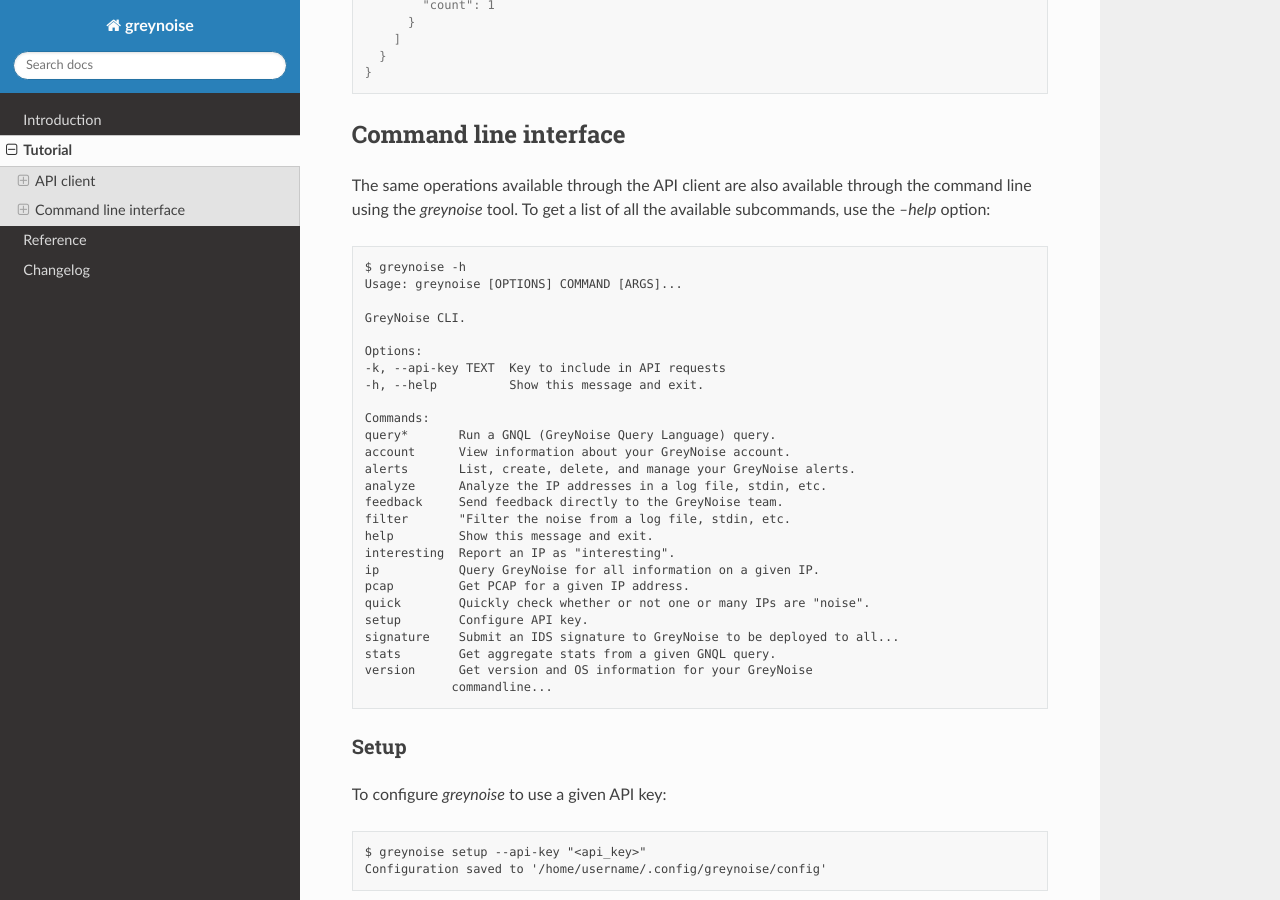
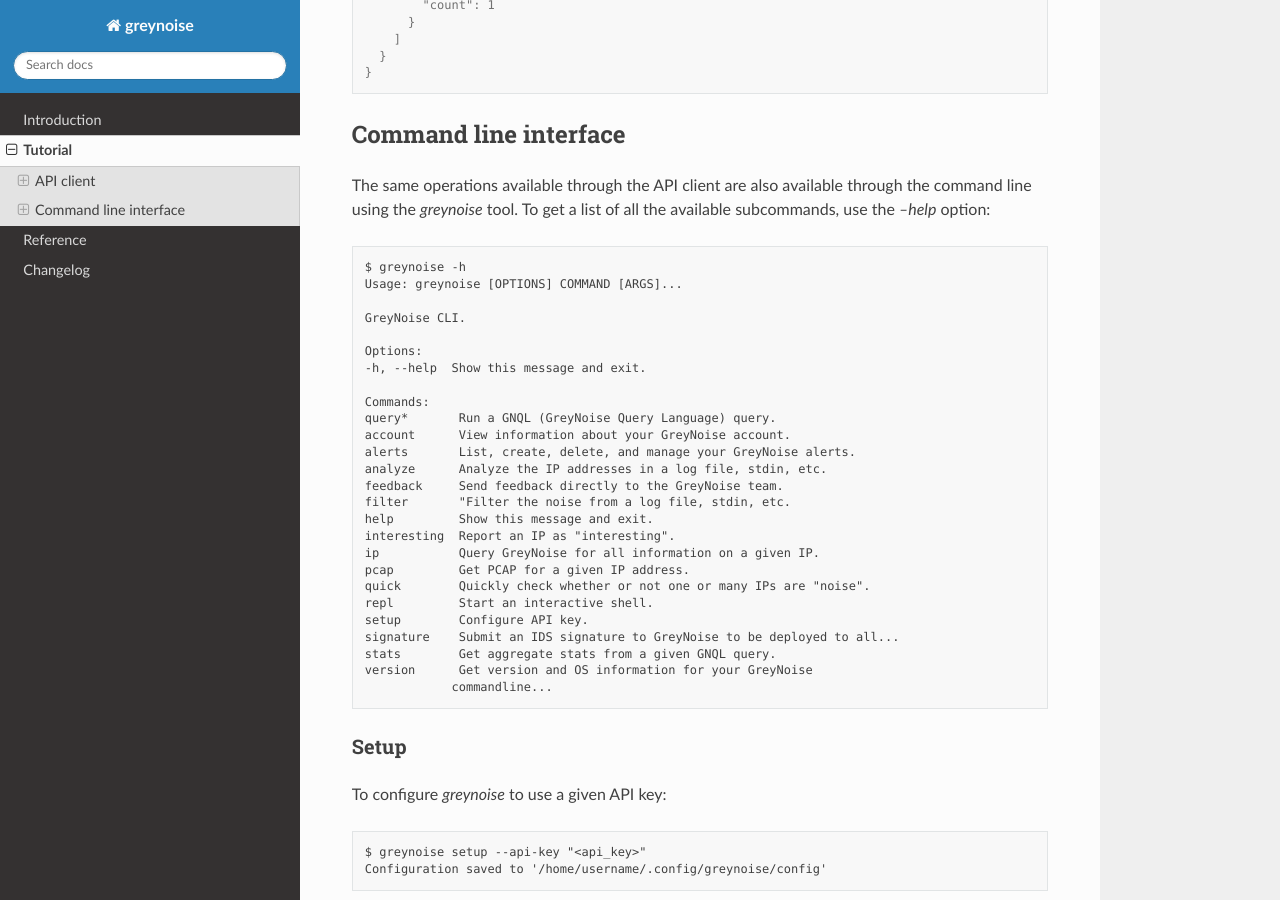
Before and after one commit to GreyNoise-Intelligence/pygreynoise, a Sphinx documentation site: the page built from docs/source/tutorial.rst, in a window 1280 px wide and 900 px high, scrolled down 6626 px. Built offline with Sphinx 7.4.7 and the Read the Docs theme 2.0.0, drawn with Linux system fonts in a browser that asks for light colours.

Commit message:
Update greynoise help output

```diff
--- a/docs/source/tutorial.rst
+++ b/docs/source/tutorial.rst
@@ -392,8 +392,7 @@
     GreyNoise CLI.
 
     Options:
-    -k, --api-key TEXT  Key to include in API requests
-    -h, --help          Show this message and exit.
+    -h, --help  Show this message and exit.
 
     Commands:
     query*       Run a GNQL (GreyNoise Query Language) query.
@@ -407,6 +406,7 @@
     ip           Query GreyNoise for all information on a given IP.
     pcap         Get PCAP for a given IP address.
     quick        Quickly check whether or not one or many IPs are "noise".
+    repl         Start an interactive shell.
     setup        Configure API key.
     signature    Submit an IDS signature to GreyNoise to be deployed to all...
     stats        Get aggregate stats from a given GNQL query.
```
